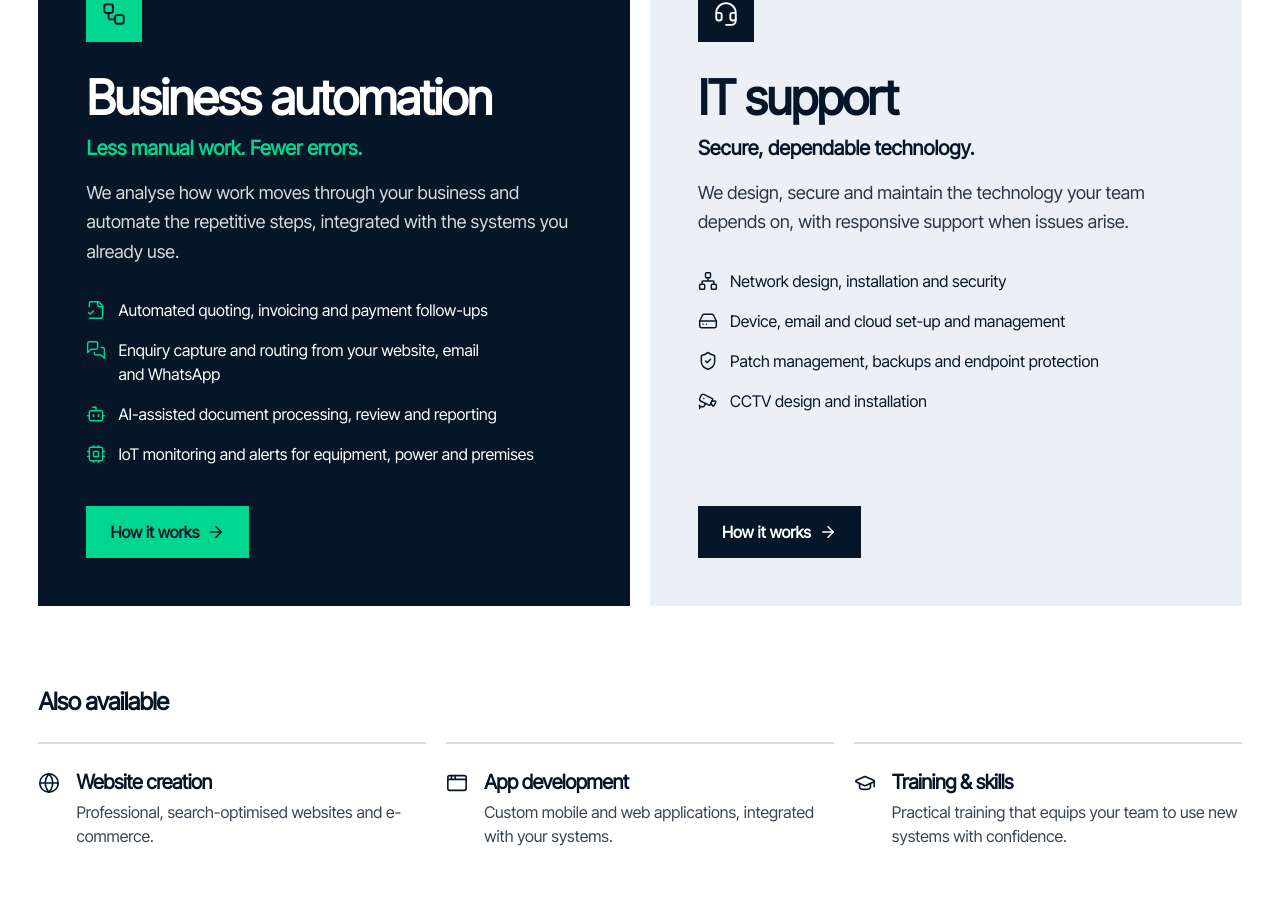
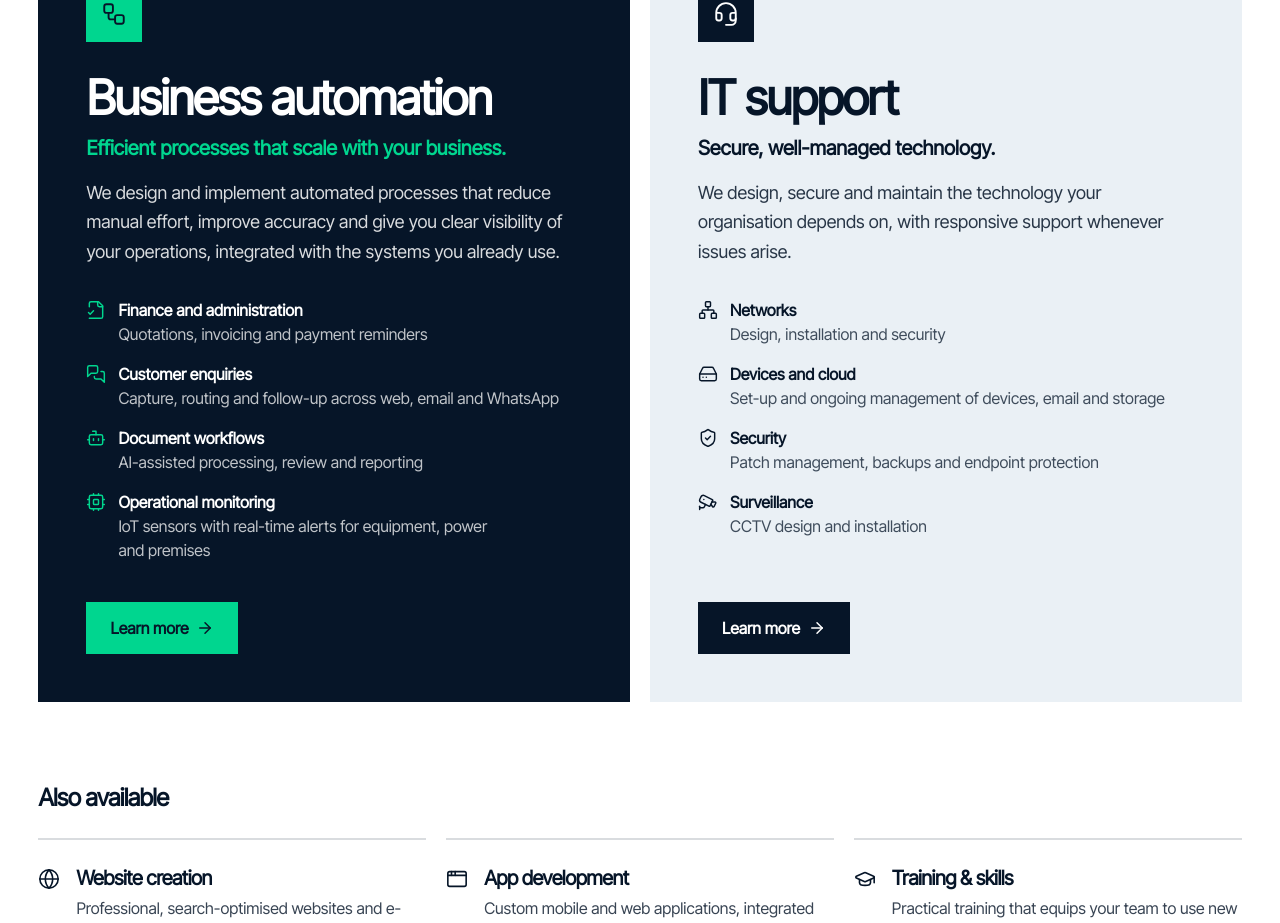
Before and after one commit to EmperorKaido99/Sibrix-Website-, a React (Vite) app: page / in a window 1280 px wide. Shown: the part 992-1915 px from the top of the page. Built offline with nearby package versions, Linux system fonts and the light colour scheme.

Commit message:
Professional rewrite of the core service cards with labelled capability areas
Co-Authored-By: Claude Opus 5.5 <noreply@anthropic.com>

```diff
--- a/src/components/LeadOffers.tsx
+++ b/src/components/LeadOffers.tsx
@@ -23,14 +23,17 @@ const LeadOffers = () => (
               <p className={`mt-4 text-lg leading-relaxed ${i === 0 ? "text-paper/85" : "text-navy/85"}`}>{o.detail}</p>
               <ul className="mt-8 flex-1 space-y-4">
                 {o.examples.slice(0, 4).map((e) => (
-                  <li key={e.text} className="flex items-start gap-3 text-base">
+                  <li key={e.label} className="flex items-start gap-3 text-base">
                     <e.icon size={20} strokeWidth={1.75} className={`mt-0.5 shrink-0 ${i === 0 ? "text-green" : "text-navy"}`} aria-hidden="true" />
-                    {e.text}
+                    <span>
+                      <span className="font-semibold">{e.label}</span>
+                      <span className={`block ${i === 0 ? "text-paper/75" : "text-navy/75"}`}>{e.text}</span>
+                    </span>
                   </li>
                 ))}
               </ul>
               <Link to={`/services#${o.id}`} className={`${i === 0 ? "btn-green" : "btn-navy"} mt-10 self-start`}>
-                How it works
+                Learn more
                 <ArrowRight size={18} />
               </Link>
             </article>
--- a/src/components/ServicesDetail.tsx
+++ b/src/components/ServicesDetail.tsx
@@ -38,10 +38,13 @@ const ServicesDetail = () => (
             </AnimateOnScroll>
             <ul className="mt-8 space-y-4">
               {automation.examples.map((e, i) => (
-                <AnimateOnScroll key={e.text} delay={i * 0.05}>
+                <AnimateOnScroll key={e.label} delay={i * 0.05}>
                   <li className="flex gap-5 bg-paper-2 p-6">
                     <e.icon size={24} strokeWidth={1.75} className="mt-0.5 shrink-0" aria-hidden="true" />
-                    <span className="text-lg leading-relaxed">{e.text}</span>
+                    <span className="text-lg leading-relaxed">
+                      <span className="block font-semibold">{e.label}</span>
+                      <span className="block text-navy/80">{e.text}</span>
+                    </span>
                   </li>
                 </AnimateOnScroll>
               ))}
@@ -85,12 +88,15 @@ const ServicesDetail = () => (
         </AnimateOnScroll>
         <ul className="lg:col-span-7">
           {itSupport.examples.map((e, i) => (
-            <AnimateOnScroll key={e.text} delay={i * 0.06}>
+            <AnimateOnScroll key={e.label} delay={i * 0.06}>
               <li className="flex gap-6 py-7 border-t border-paper/15 first:border-t-0 first:pt-0">
                 <span className="inline-flex h-12 w-12 shrink-0 items-center justify-center bg-paper/10 text-green">
                   <e.icon size={22} strokeWidth={1.75} aria-hidden="true" />
                 </span>
-                <span className="text-xl leading-relaxed pt-2">{e.text}</span>
+                <span className="text-lg leading-relaxed pt-1">
+                  <span className="block text-xl font-semibold">{e.label}</span>
+                  <span className="block text-paper/80">{e.text}</span>
+                </span>
               </li>
             </AnimateOnScroll>
           ))}
--- a/src/data/offers.ts
+++ b/src/data/offers.ts
@@ -38,38 +38,39 @@ export interface Offer {
   promise: string;
   detail: string;
   icon: LucideIcon;
-  examples: { icon: LucideIcon; text: string }[];
+  /** Capability areas: a short label plus what it covers. */
+  examples: { icon: LucideIcon; label: string; text: string }[];
 }
 
 export const LEAD_OFFERS: Offer[] = [
   {
     id: "automation",
     title: "Business automation",
-    promise: "Less manual work. Fewer errors.",
+    promise: "Efficient processes that scale with your business.",
     detail:
-      "We analyse how work moves through your business and automate the repetitive steps, integrated with the systems you already use.",
+      "We design and implement automated processes that reduce manual effort, improve accuracy and give you clear visibility of your operations, integrated with the systems you already use.",
     icon: Workflow,
     examples: [
-      { icon: FileCheck2, text: "Automated quoting, invoicing and payment follow-ups" },
-      { icon: MessagesSquare, text: "Enquiry capture and routing from your website, email and WhatsApp" },
-      { icon: Bot, text: "AI-assisted document processing, review and reporting" },
-      { icon: Cpu, text: "IoT monitoring and alerts for equipment, power and premises" },
-      { icon: Cable, text: "System integration across sales, accounting and operations" },
+      { icon: FileCheck2, label: "Finance and administration", text: "Quotations, invoicing and payment reminders" },
+      { icon: MessagesSquare, label: "Customer enquiries", text: "Capture, routing and follow-up across web, email and WhatsApp" },
+      { icon: Bot, label: "Document workflows", text: "AI-assisted processing, review and reporting" },
+      { icon: Cpu, label: "Operational monitoring", text: "IoT sensors with real-time alerts for equipment, power and premises" },
+      { icon: Cable, label: "Systems integration", text: "Connected sales, accounting and operational data" },
     ],
   },
   {
     id: "it-support",
     title: "IT support",
-    promise: "Secure, dependable technology.",
+    promise: "Secure, well-managed technology.",
     detail:
-      "We design, secure and maintain the technology your team depends on, with responsive support when issues arise.",
+      "We design, secure and maintain the technology your organisation depends on, with responsive support whenever issues arise.",
     icon: Headset,
     examples: [
-      { icon: Network, text: "Network design, installation and security" },
-      { icon: HardDrive, text: "Device, email and cloud set-up and management" },
-      { icon: ShieldCheck, text: "Patch management, backups and endpoint protection" },
-      { icon: Cctv, text: "CCTV design and installation" },
-      { icon: LifeBuoy, text: "Remote and on-site support" },
+      { icon: Network, label: "Networks", text: "Design, installation and security" },
+      { icon: HardDrive, label: "Devices and cloud", text: "Set-up and ongoing management of devices, email and storage" },
+      { icon: ShieldCheck, label: "Security", text: "Patch management, backups and endpoint protection" },
+      { icon: Cctv, label: "Surveillance", text: "CCTV design and installation" },
+      { icon: LifeBuoy, label: "Support", text: "Remote and on-site assistance" },
     ],
   },
 ];
```
Also changed, not shown: 1 other file (tests, documents, lock files or other folders).
